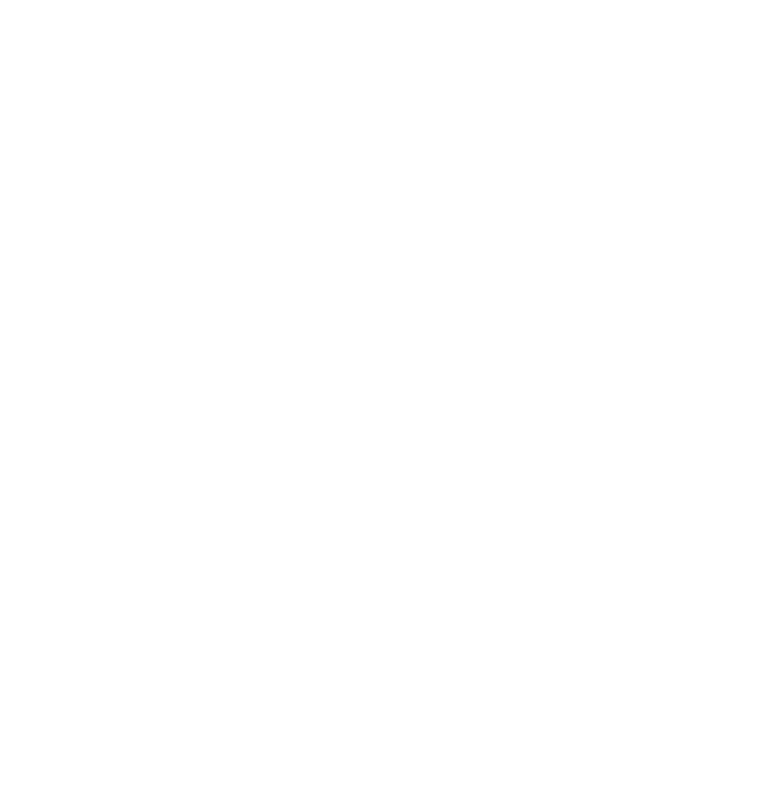
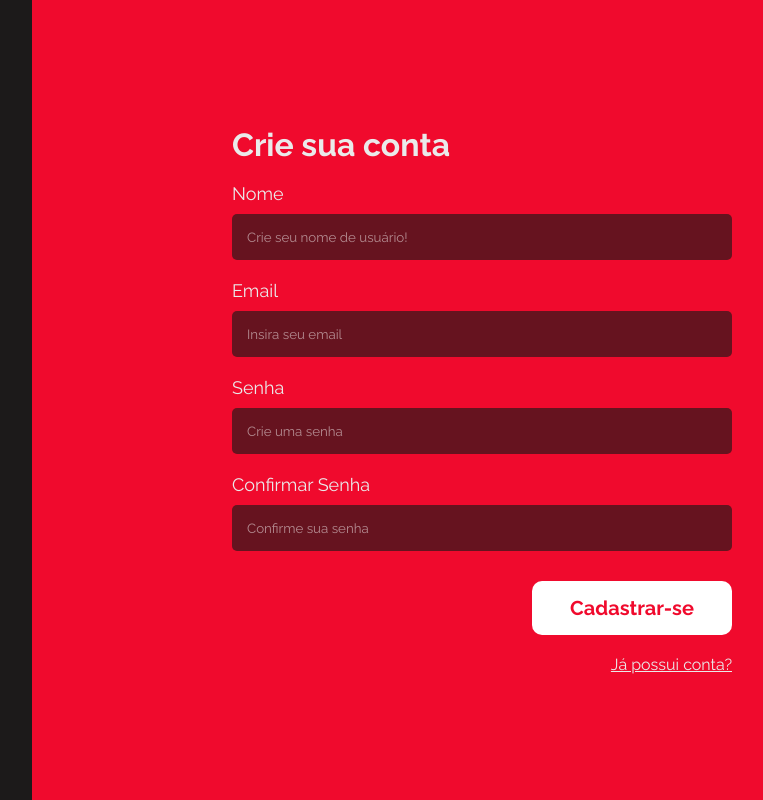
Before and after one commit to murilo0537/NodeExpressHTML, a plain HTML site: page front/register.html in a window 1280 px wide. Shown: the whole page, without its empty margins (348-1111 px from the left). Drawn offline with Linux system fonts and the light colour scheme.

Commit message:
att back-end e telas de register e login

```diff
--- a/back/package.json
+++ b/back/package.json
@@ -11,8 +11,10 @@
   "license": "ISC",
   "description": "",
   "dependencies": {
+    "bcrypt": "^5.1.1",
     "dotenv": "^16.4.7",
     "express": "^4.21.2",
-    "mysql2": "^3.12.0"
+    "mysql2": "^3.12.0",
+    "nodemon": "^3.1.9"
   }
 }
--- a/back/src/db/db.js
+++ b/back/src/db/db.js
@@ -5,7 +5,7 @@ const connection  = mysql.createConnection({
     host: process.env.DB_HOST,
     user: process.env.DB_USER,
     password: process.env.DB_PASS,
-    database: process.env.DB_NAME
+    database: process.env.DB_NAME,
 })
 
 connection.connect((err) => {
--- a/back/src/server.js
+++ b/back/src/server.js
@@ -1,7 +1,9 @@
 const express = require('express');
 const app = express();
+const userRoutes = require('./routes/userRoutes');
 
 app.use(express.json());
+app.use('/api/users', userRoutes);
 
 const PORT = process.env.PORT || 3000;
 
--- a/front/css/style.css
+++ b/front/css/style.css
@@ -2,8 +2,8 @@
 
 :root {
   --color-primary: #f00a2d;
-  --color-secondary: #f44336;
-  --color-tertiary: #ffeb3b;
+  --color-secondary: #66131f;
+  --color-tertiary: #ff3a85;
   --color-background: #1c1a1a;
   --color-text-primary: #eaeaea;
 }
@@ -28,16 +28,99 @@ body {
 .row {
   display: flex;
   flex-direction: row;
+  gap: 5px;
 }
 
 .column {
   display: flex;
   flex-direction: column;
-}
-
-.login-main {
+  gap: 5px;
 }
 
 .side-container {
-  height: 10px;
+  transition: 0.5s;
+  max-width: 900px;
+  width: 100%;
+  height: 100vh;
+  background-color: var(--color-primary);
+  padding: 20px;
+  display: flex;
+  justify-content: center;
+  align-items: center;
 }
+
+.side-content {
+  width: 100%;
+  max-width: 500px;
+  opacity: 0;
+  display: flex;
+  flex-direction: column;
+  gap: 20px;
+  transition: 0.5s;
+}
+
+.regTrans {
+  cursor: pointer;
+  text-decoration: underline;
+}
+
+.classic-form {
+  display: flex;
+  flex-direction: column;
+  gap: 20px;
+}
+
+.classic-form div {
+  gap: 10px;
+}
+
+.classic-form label {
+  font-size: 18px;
+}
+
+.classic-form input {
+  background-color: var(--color-secondary);
+  border: none;
+  padding: 15px;
+  border-radius: 5px;
+  transition: 0.3s;
+  cursor: pointer;
+  color: white;
+}
+
+.classic-form input::placeholder {
+  color: white;
+  opacity: 0.5;
+}
+
+.classic-form input:focus {
+  outline: 3px solid rgba(255, 255, 255, 0.486);
+  border: none;
+  cursor: text;
+  filter: brightness(0.8);
+
+}
+
+.classic-form input:hover {
+  filter: brightness(1.2);
+}
+
+.classic-form button {
+  border: none;
+  font-size: 20px;
+  background-color: white;
+  align-self: start;
+  padding: 15px 30px 15px 30px;
+  border-radius: 10px;
+  cursor: pointer;
+  font-weight: 700;
+  color: var(--color-primary);
+  transition: 0.4s;
+  width: 40%;
+  margin-top: 10px;
+}
+
+.classic-form button:hover {
+  width: 100%;
+  box-shadow: 0px 0px 30px white;
+}
--- /dev/null
+++ b/front/js/register.js
@@ -0,0 +1,19 @@
+const regTrans = document.querySelector('.regTrans')
+const sideContainer = document.querySelector('.side-container')
+const sideContent = document.querySelector('.side-content')
+
+setTimeout(()=>{
+sideContent.style.opacity = '1'
+},10)
+
+regTrans.addEventListener('click', () => {
+    sideContainer.style.maxWidth = '100%'
+    sideContent.style.opacity = '0'
+    setTimeout(() => {
+        sideContainer.style.maxWidth = ''
+        sideContainer.style.marginLeft = ''
+        setTimeout(() => {
+            window.location.href = 'login.html'
+        }, 500)
+    }, 500)
+})
--- a/front/register.html
+++ b/front/register.html
@@ -1,11 +1,42 @@
 <!DOCTYPE html>
 <html lang="en">
+
 <head>
-    <meta charset="UTF-8">
-    <meta name="viewport" content="width=device-width, initial-scale=1.0">
-    <title>Document</title>
+  <meta charset="UTF-8" />
+  <meta name="viewport" content="width=device-width, initial-scale=1.0" />
+  <link rel="stylesheet" href="css/style.css">
+  <title>Valcore</title>
 </head>
+
 <body>
+  <main class="login-main">
+    <div class="side-container" style="margin-left: auto;">
+      <div class="side-content">
+        <h1>Crie sua conta</h1>
+        <form id="login-form" class="classic-form">
+          <div class="column">
+            <label for="email">Nome</label>
+            <input type="email" name="email" placeholder="Crie seu nome de usuário!">
+          </div>
+          <div class="column">
+            <label for="email">Email</label>
+            <input type="email" name="email" placeholder="Insira seu email">
+          </div>
+          <div class="column">
+            <label for="password">Senha</label>
+            <input type="password" name="password" placeholder="Crie uma senha">
+          </div>
+          <div class="column">
+            <label for="password">Confirmar Senha</label>
+            <input type="password" name="password" placeholder="Confirme sua senha">
+          </div>
+          <button type="submit" style="align-self: end;">Cadastrar-se</button>
+        </form>
+        <p class="regTrans" style="align-self: end;">Já possui conta?</p>
+      </div>
 
+    </div>
+  </main>
 </body>
+<script src="js/register.js"></script>
 </html>
```
Also changed, not shown: back/src/models/userModel.js (added, +19 -0 lines), back/src/routes/userRoutes.js (added, +23 -0 lines), front/js/login.js (added, +20 -0 lines), front/login.html (+23 -2 lines), back/src/models/placeholder.txt (deleted), back/src/routes/placeholder.txt (deleted), front/js/placeholder.txt (deleted), 2 other files.
